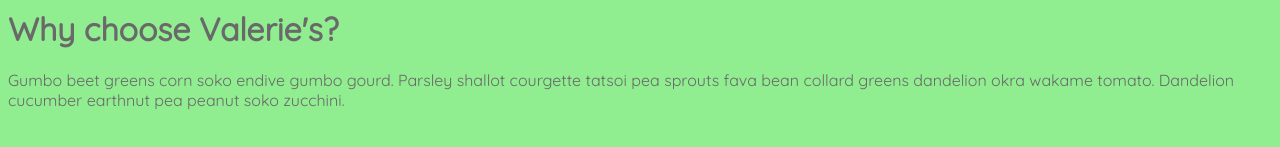
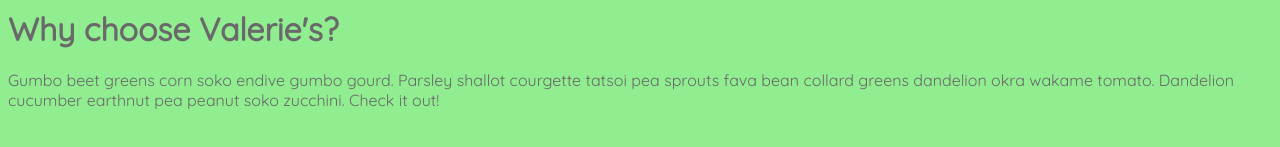
Before and after one commit to KHealy87/KHealy87.github.io, a plain HTML site: page valeries_veggies.html in a window 1280 px wide. Shown: the part 439-586 px from the top of the page. Drawn offline with Linux system fonts and the light colour scheme.

Commit message:
Test
Test

```diff
--- a/valeries_veggies.html
+++ b/valeries_veggies.html
@@ -34,7 +34,7 @@
         </ul>
 
         <h1>Why choose Valerie's?</h1>
-        <p>Gumbo beet greens corn soko endive gumbo gourd. Parsley shallot courgette tatsoi pea sprouts fava bean collard greens dandelion okra wakame tomato. Dandelion cucumber earthnut pea peanut soko zucchini.</p>
+        <p>Gumbo beet greens corn soko endive gumbo gourd. Parsley shallot courgette tatsoi pea sprouts fava bean collard greens dandelion okra wakame tomato. Dandelion cucumber earthnut pea peanut soko zucchini. Check it out!</p>
     </body>
 
     </html>
```
